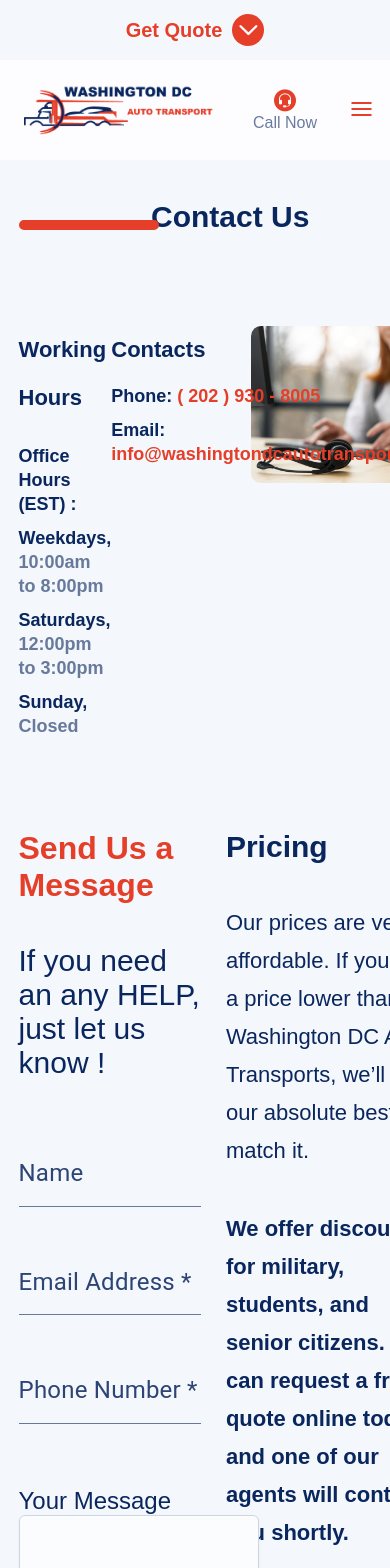
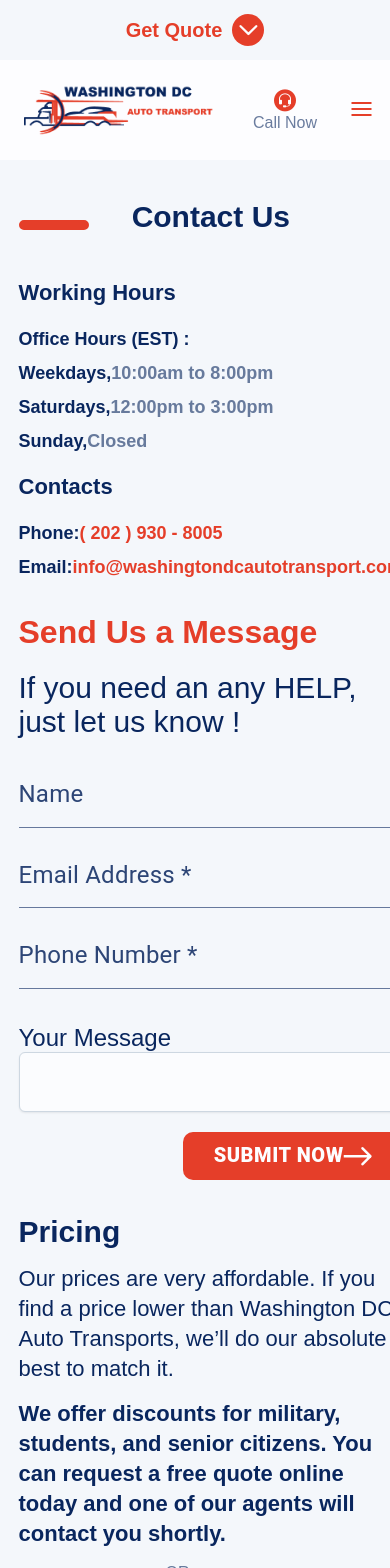
Before and after one commit to SipPetrosyan/Washington, a Next.js app: page /contact in a window 390 px wide. Shown: the top 1568 px of the page. Built offline with nearby package versions, Linux system fonts and the light colour scheme.

Commit message:
Responsive issues

```diff
--- a/src/styles/aboutCompany.scss
+++ b/src/styles/aboutCompany.scss
@@ -25,15 +25,35 @@
         margin-bottom: 40px;
       }
     }
-
+  @media screen and (max-width: 1024px) {
+    p {
+      margin-bottom: 15px;
+      line-height: 30px;
+    }
+    .subTopic {
+      margin-top: 20px;
+      >h1 {
+        margin-bottom: 20px;
+      }
+    }
+  }
   }
   .titleSection {
     margin-bottom: 40px;
     .iconArrow {
       vertical-align: middle;
     }
+
   }
-
+  @media screen and (max-width: 1024px) {
+    h1 {
+      margin: 20px 0;
+    }
+    .titleSection {
+      margin-bottom: 20px;
+      margin-top: 30px;
+    }
+  }
 }
 
 .pricingPart {
@@ -81,4 +101,12 @@
       margin-left: 10px;
     }
   }
+  @media screen and (max-width: 1024px) {
+    gap: 15px;
+    min-width: unset;
+    width: 100%;
+  }
+  p {
+    line-height: 30px;
+  }
 }
--- a/src/styles/contact.scss
+++ b/src/styles/contact.scss
@@ -15,23 +15,31 @@
   .pageTitle {
     text-align: center;
     margin-bottom: 92px;
+    @media screen and (max-width: 768px) {
+      margin-bottom: 35px;
+    }
   }
   .contactsInfoBlock {
     display: inline-block;
     width: 50%;
-
+    @media screen and (max-width: 768px) {
+      width: 100%;
+    }
   }
   .contacts {
     display: flex;
     flex-direction: row;
     align-items: start;
     justify-content: space-between;
+    flex-wrap: wrap;
+    gap: 10px;
     .contactGroup {
       h3 {
         margin-bottom: 10px;
         line-height: 48px;
       }
       >div {
+        display: flex;
         line-height: 24px;
         &:not(:last-of-type) {
           margin-bottom: 10px;
@@ -40,6 +48,9 @@
       &:first-of-type {
         h3 {
           margin-bottom: 22px;
+          @media screen and (max-width: 1024px) {
+            margin-bottom: 10px;
+          }
         }
       }
     }
@@ -54,6 +65,9 @@
       object-fit: contain;
       border-radius: 10px;
     }
+    @media screen and (max-width: 768px) {
+      display: none;
+    }
   }
   .contactFormBlock {
     width: 43%;
@@ -62,6 +76,9 @@
     float: left;
     >h1 {
       margin-bottom: 40px;
+      @media screen and (max-width: 1024px) {
+        margin-bottom: 20px;
+      }
     }
     .sendMessageForm {
       max-width: 745px;
@@ -75,16 +92,36 @@
             padding-right: 0;
             >div {
                 margin-top: 38px;
+              @media screen and (max-width: 1024px) {
+                margin-top: 10px;
+              }
             }
           }
           .message {
             .JoyTextarea-root {
               height: 236px;
+              @media screen and (max-width: 1024px) {
+                height: 150px;
+              }
             }
           }
         }
         .buttonPart {
           justify-content: end;
+        }
+      }
+
+    }
+    @media screen and (max-width: 1024px) {
+      width: 100%;
+      float: unset;
+      margin-top: 35px;
+      .sendMessageForm {
+        max-width: unset;
+      }
+      .postComment {
+        h1 {
+          margin-bottom: 8px;
         }
       }
     }
@@ -105,5 +142,12 @@
         text-align: start;
       }
     }
+    @media screen and (max-width: 1024px) {
+      margin-left: 0;
+      width: 100%;
+      max-width: unset;
+      margin-top: 35px;
+    }
   }
+
 }
--- a/src/styles/globals.scss
+++ b/src/styles/globals.scss
@@ -16,6 +16,9 @@
   border-radius: 10px;
   width: 140px;
   border: 5px solid $red;
+  @media screen and (max-width: 576px) {
+    width: 70px;
+  }
 }
 
 
--- a/src/styles/history.scss
+++ b/src/styles/history.scss
@@ -49,4 +49,24 @@
       margin-top: 40px;
     }
   }
+
+  @media screen and (max-width: 1024px) {
+    & > h1 {
+      margin: 20px 0;
+    }
+    .content {
+      & > p, & > span {
+        margin-bottom: 20px;
+        line-height: 30px;
+      }
+    }
+    img, .toServices {
+      margin-bottom: 20px;
+    }
+    .description {
+      .operator {
+        margin-top: 20px;
+      }
+    }
+  }
 }
--- a/src/styles/post.scss
+++ b/src/styles/post.scss
@@ -198,6 +198,9 @@
             border-radius: 10px;
           }
         }
+        @media screen and (max-width: 768px) {
+          margin-top: 20px;
+        }
       }
 
     }
--- a/src/styles/privacyPolicy.scss
+++ b/src/styles/privacyPolicy.scss
@@ -34,4 +34,23 @@
   .separatedText {
     margin-top: 80px;
   }
+  @media screen and (max-width: 1024px) {
+    padding-bottom: 60px;
+    >h1 {
+      margin: 20px 0;
+    }
+    h3, ul {
+      margin-bottom: 20px;
+    }
+    p, ul li {
+      line-height: 30px;
+      margin-bottom: 15px;
+    }
+    h2 {
+      line-height: 30px;
+    }
+    .separatedText {
+      margin-top: 40px;
+    }
+  }
 }
--- a/src/styles/termsAndConditions.scss
+++ b/src/styles/termsAndConditions.scss
@@ -29,4 +29,22 @@
       text-decoration-line: underline;
     }
   }
+  @media screen and (max-width: 1024px) {
+    padding-bottom: 60px;
+    >h1 {
+      margin: 20px 0;
+    }
+    p, li {
+      line-height: 30px;
+      margin-bottom: 15px;
+    }
+    h3 {
+      margin-bottom: 20px;
+    }
+    ol {
+      >h2 {
+        line-height: 30px;
+      }
+    }
+  }
 }
```
